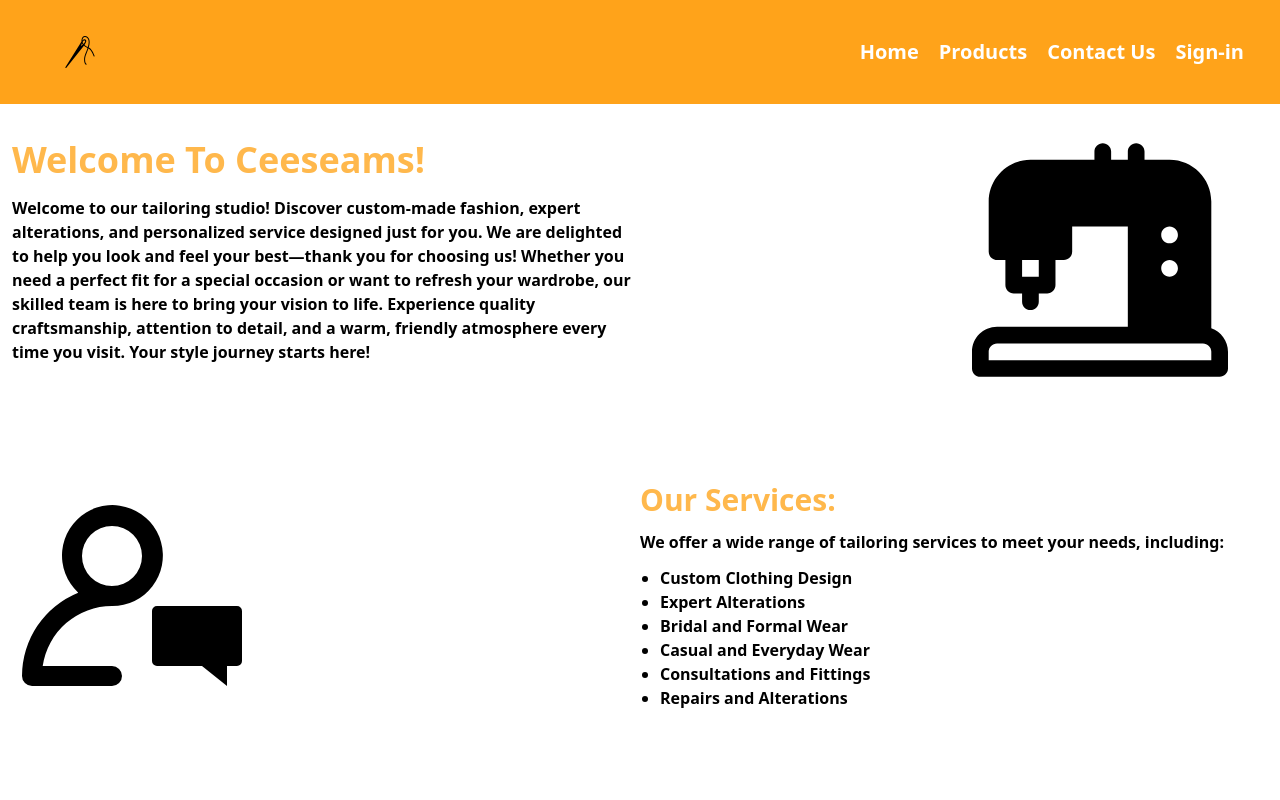
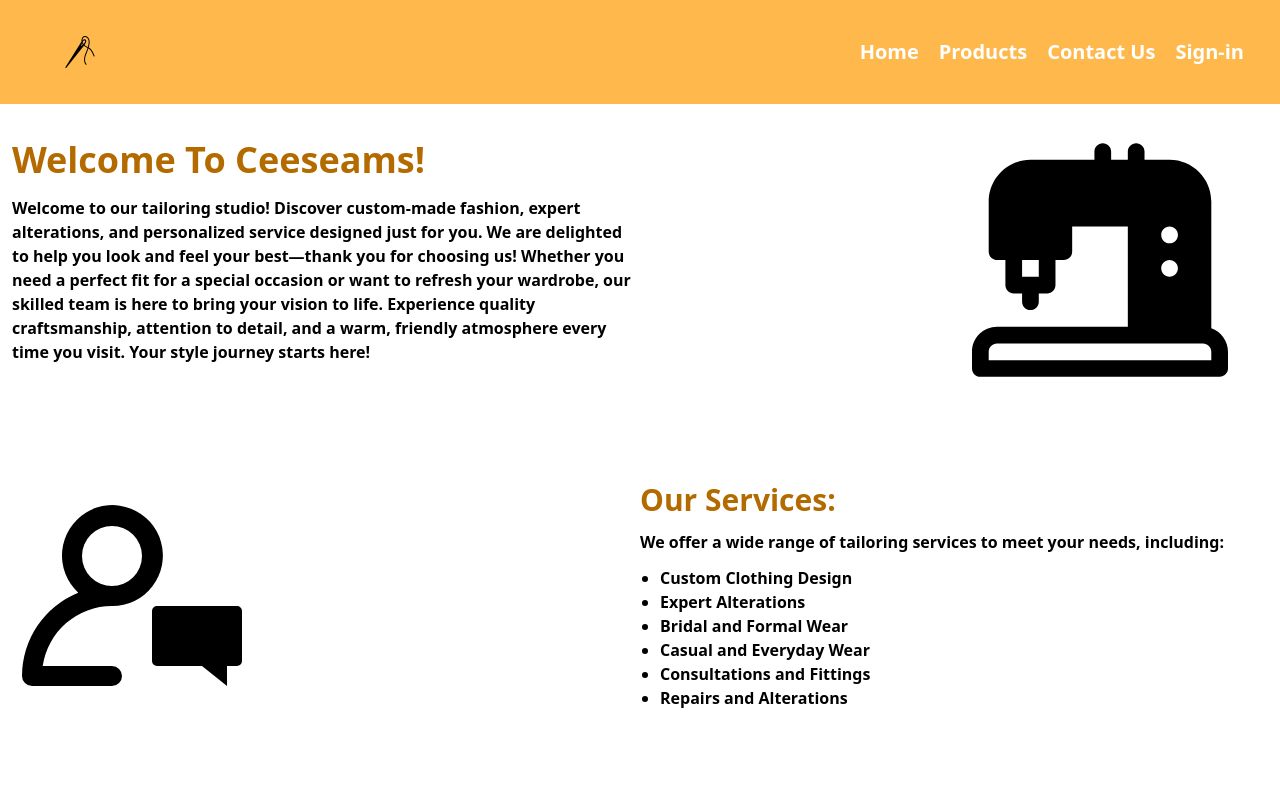
Before and after one commit to Maega-k/landing, a React (Vite) app in the folder landing/: page / in a window 1280 px wide. Shown: the top 800 px of the page. Built offline with nearby package versions, Linux system fonts and the light colour scheme.

Commit message:
Update index.css

```diff
--- a/landing/src/index.css
+++ b/landing/src/index.css
@@ -2,7 +2,13 @@
 
 
 @theme{
-  --color-orange: hsl(36, 100%, 55%);
-  --color-lightorange: hsl(36, 100%, 65%);
+  --color-orange: hsl(36, 100%, 65%);
+  --color-lightorange: hsl(36, 100%, 35%);
   --color-darkorange: hsl(36, 100%, 40%);
+  --color-purple: #7b2ff7;
+  --color-lightpurple: #a44ff7;
+  --color-darkpurple: #5b0ff7;
+  --color-bluee: #98b6c2;
+  --color-bluey: #d4e5ef;
+  --color-bluer: #bdcbd2;
 }
```
